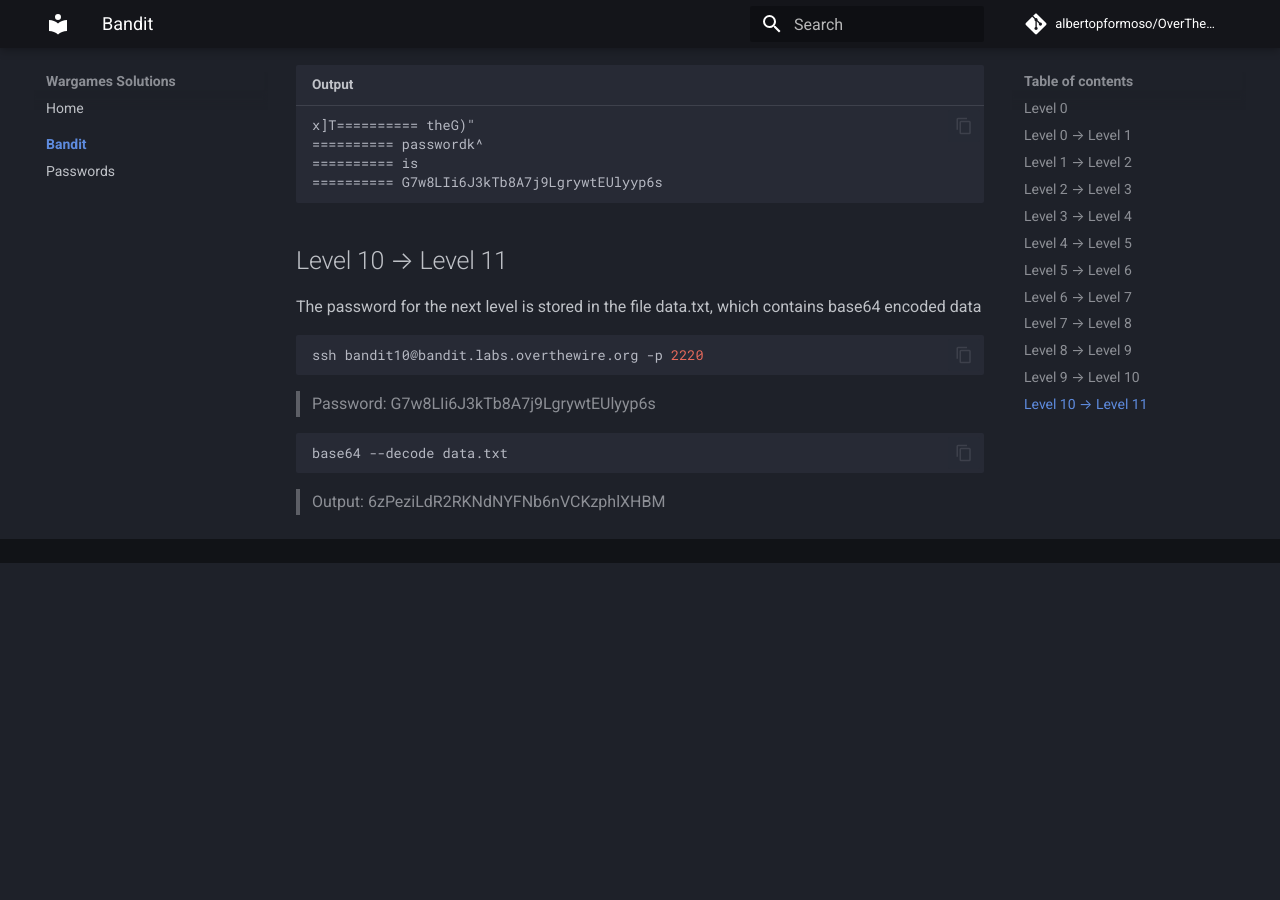
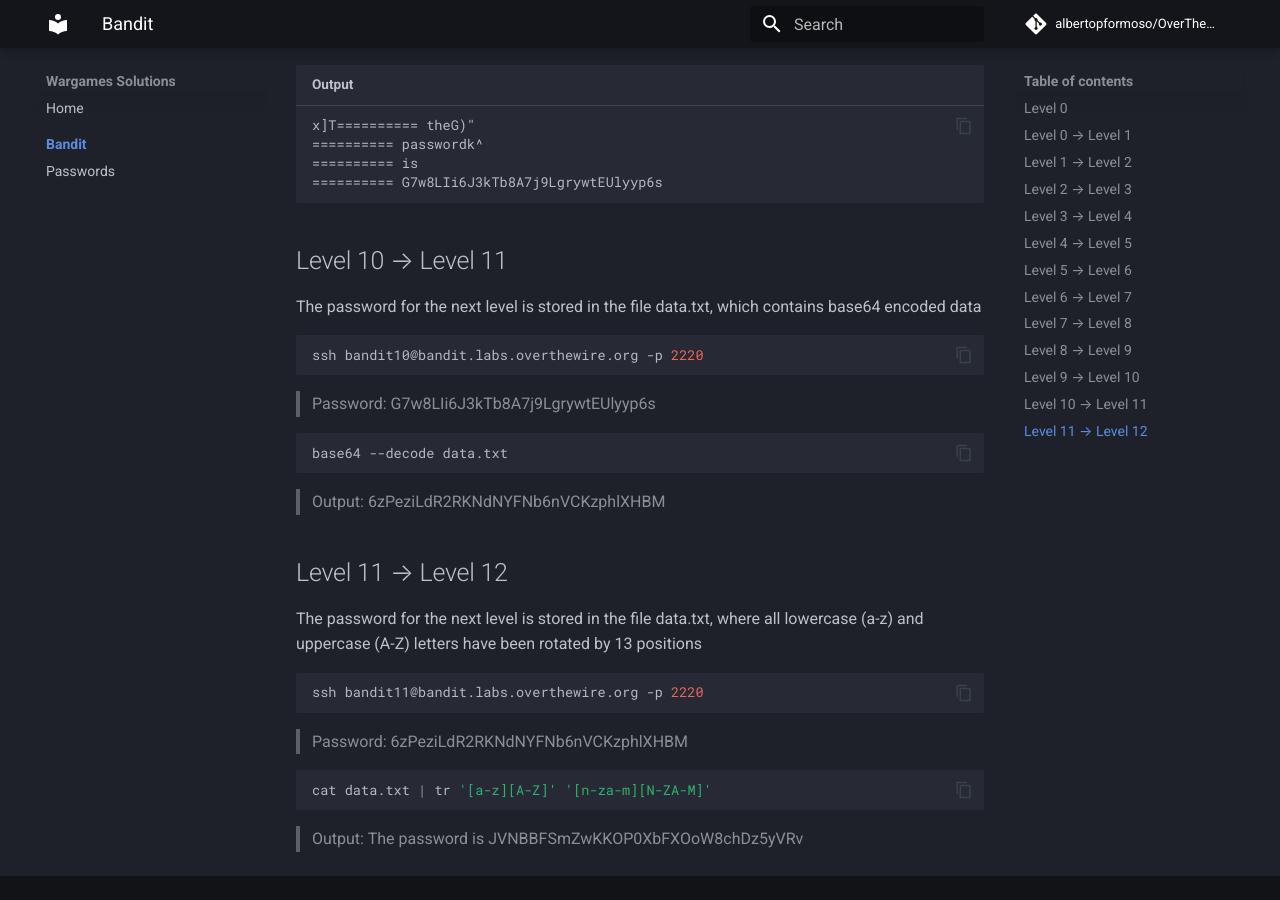
Before and after one commit to albertopformoso/OverTheWire-Wargames, an MkDocs documentation site: the page built from docs/bandit/index.md, in a window 1280 px wide and 900 px high, scrolled down 4337 px. Built offline with MkDocs 1.6.1 and Material for MkDocs 9.7.7, drawn with Linux system fonts in a browser that asks for light colours; comment, search, counter and statistics services are not loaded; before the commit the page ends 4900 px from its top, so only the background shows below that.

Commit message:
added level 11 -> level 12

````diff
--- a/docs/bandit/index.md
+++ b/docs/bandit/index.md
@@ -233,3 +233,19 @@
 ```
 
 > Output: 6zPeziLdR2RKNdNYFNb6nVCKzphlXHBM
+
+## Level 11 → Level 12
+
+The password for the next level is stored in the file data.txt, where all lowercase (a-z) and uppercase (A-Z) letters have been rotated by 13 positions
+
+```sh
+ssh bandit11@bandit.labs.overthewire.org -p 2220
+```
+
+> Password: 6zPeziLdR2RKNdNYFNb6nVCKzphlXHBM
+
+```sh
+cat data.txt | tr '[a-z][A-Z]' '[n-za-m][N-ZA-M]'
+```
+
+> Output: The password is JVNBBFSmZwKKOP0XbFXOoW8chDz5yVRv
--- a/docs/bandit/passwords.csv
+++ b/docs/bandit/passwords.csv
@@ -11,3 +11,4 @@
 Level 8 → Level 9,EN632PlfYiZbn3PhVK3XOGSlNInNE00t
 Level 9 → Level 10,G7w8LIi6J3kTb8A7j9LgrywtEUlyyp6s
 Level 10 → Level 11,6zPeziLdR2RKNdNYFNb6nVCKzphlXHBM
+Level 11 → Level 12,JVNBBFSmZwKKOP0XbFXOoW8chDz5yVRv
````
